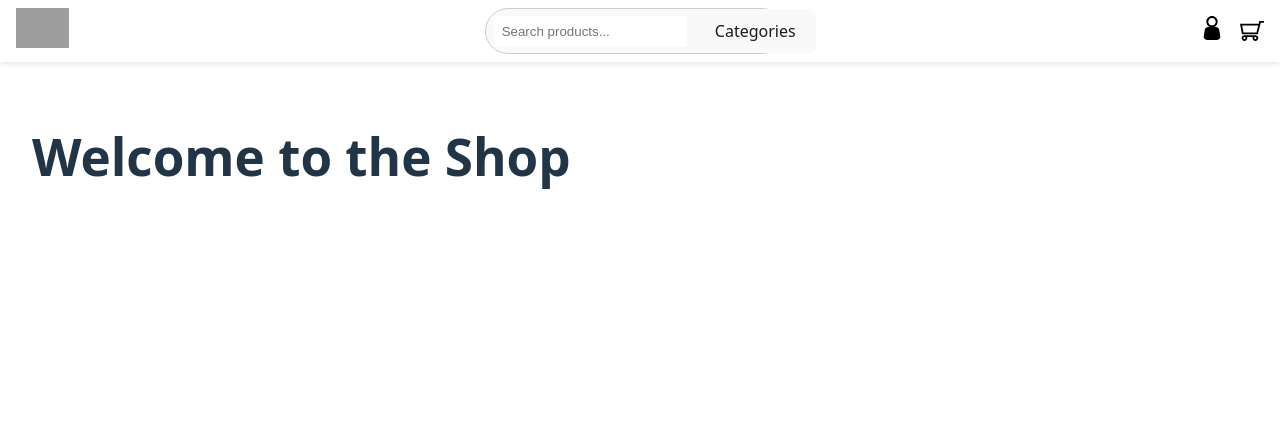
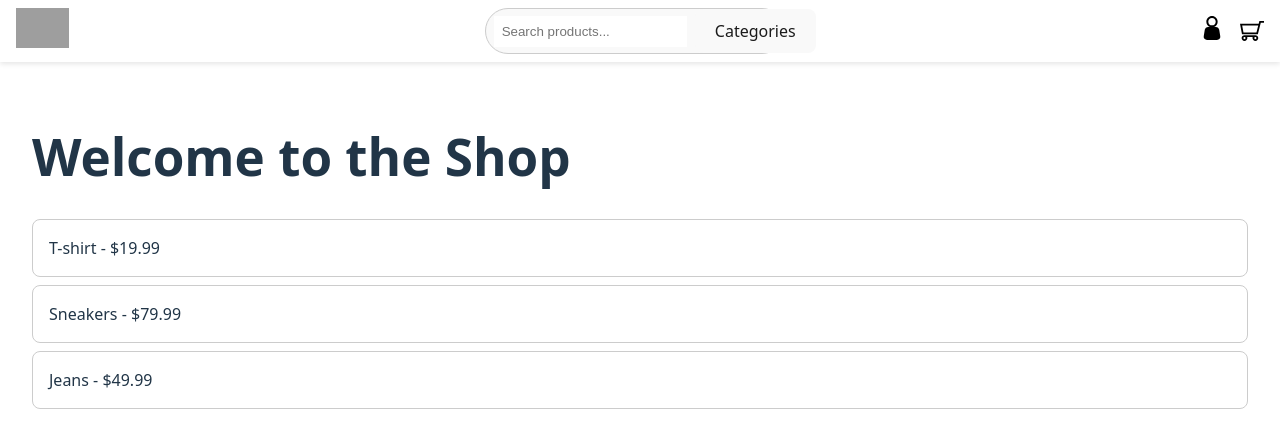
Before and after one commit to Balasis/reactTraining, a React (Vite) app: page / in a window 1280 px wide. Shown: the top 448 px of the page. Built offline with nearby package versions, Linux system fonts and the light colour scheme; data requests are answered from the project's data file; grey boxes are pictures that could not be loaded.

Commit message:
Add json server

```diff
--- /dev/null
+++ b/db.json
@@ -0,0 +1,11 @@
+{
+  "products": [
+    { "id": 1, "name": "T-shirt", "price": 19.99 },
+    { "id": 2, "name": "Sneakers", "price": 79.99 },
+    { "id": 3, "name": "Jeans", "price": 49.99 }
+  ],
+  "users": [
+    { "id": 1, "name": "Alice" },
+    { "id": 2, "name": "Bob" }
+  ]
+}
--- a/package.json
+++ b/package.json
@@ -7,7 +7,8 @@
     "dev": "vite",
     "build": "vite build",
     "lint": "eslint .",
-    "preview": "vite preview"
+    "preview": "vite preview",
+    "mock:server": "json-server --watch db.json --port 8080"
   },
   "dependencies": {
     "react": "^19.2.0",
@@ -20,10 +21,12 @@
     "@types/react-dom": "^19.2.3",
     "@vitejs/plugin-react": "^5.1.1",
     "babel-plugin-react-compiler": "^1.0.0",
+    "concurrently": "^9.2.1",
     "eslint": "^9.39.1",
     "eslint-plugin-react-hooks": "^7.0.1",
     "eslint-plugin-react-refresh": "^0.4.24",
     "globals": "^16.5.0",
+    "json-server": "^1.0.0-beta.3",
     "vite": "npm:rolldown-vite@7.2.5"
   },
   "overrides": {
--- a/src/App.jsx
+++ b/src/App.jsx
@@ -1,11 +1,9 @@
 import { BrowserRouter as Router, Routes, Route } from 'react-router-dom';
-import Header from '@components/Header/Header';
 import Home from './pages/Home';
 
 export default function App() {
     return (
         <Router>
-            <Header />
             <Routes>
                 <Route path="/" element={<Home />} />
                 {/* Later you can add more pages */}
--- a/src/pages/Home.jsx
+++ b/src/pages/Home.jsx
@@ -1,7 +1,55 @@
+import Header from '@components/Header/Header';
+import { useState, useEffect } from 'react';
+
 export default function Home() {
+    const [products, setProducts] = useState([]);
+    const [loading, setLoading] = useState(true);
+    const [error, setError] = useState(null);
+
+    useEffect(() => {
+        fetch('http://localhost:8080/products')
+            .then((res) => {
+                if (!res.ok) throw new Error('Network response was not ok');
+                return res.json();
+            })
+            .then((data) => {
+                setProducts(data);
+                setLoading(false);
+            })
+            .catch((err) => {
+                setError(err.message);
+                setLoading(false);
+            });
+    }, []);
+
     return (
-        <main style={{ padding: '2rem' }}>
-            <h1>Welcome to the Shop</h1>
-        </main>
+        <div>
+            <Header />
+
+            <main style={{ padding: '2rem' }}>
+                <h1>Welcome to the Shop</h1>
+
+                {loading && <p>Loading products...</p>}
+                {error && <p>Error: {error}</p>}
+
+                {!loading && !error && (
+                    <ul style={{ listStyle: 'none', padding: 0 }}>
+                        {products.map((p) => (
+                            <li
+                                key={p.id}
+                                style={{
+                                    border: '1px solid #ccc',
+                                    padding: '1rem',
+                                    marginBottom: '0.5rem',
+                                    borderRadius: '8px',
+                                }}
+                            >
+                                {p.name} - ${p.price.toFixed(2)}
+                            </li>
+                        ))}
+                    </ul>
+                )}
+            </main>
+        </div>
     );
 }
```
Also changed, not shown: 1 other file (tests, documents, lock files or other folders).
